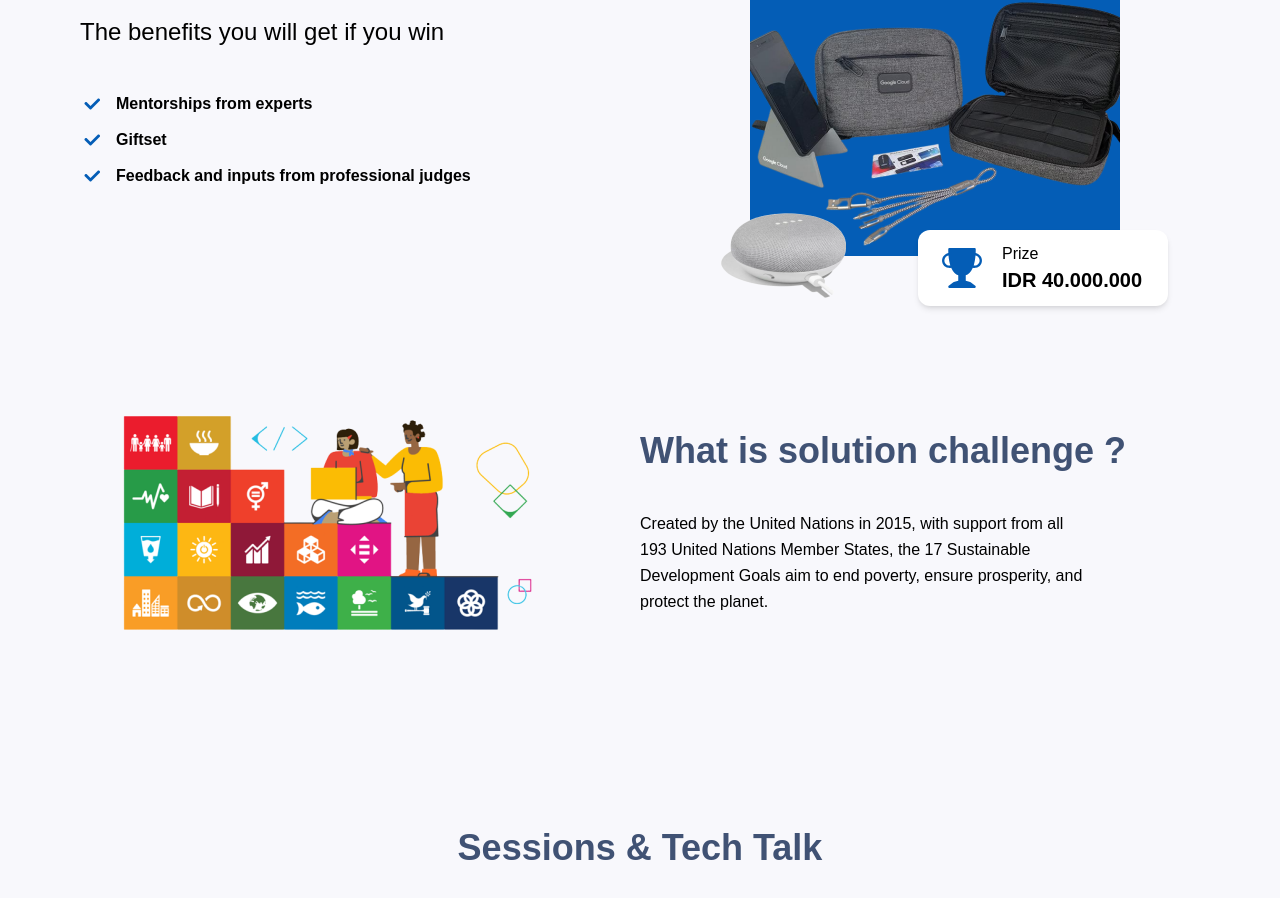
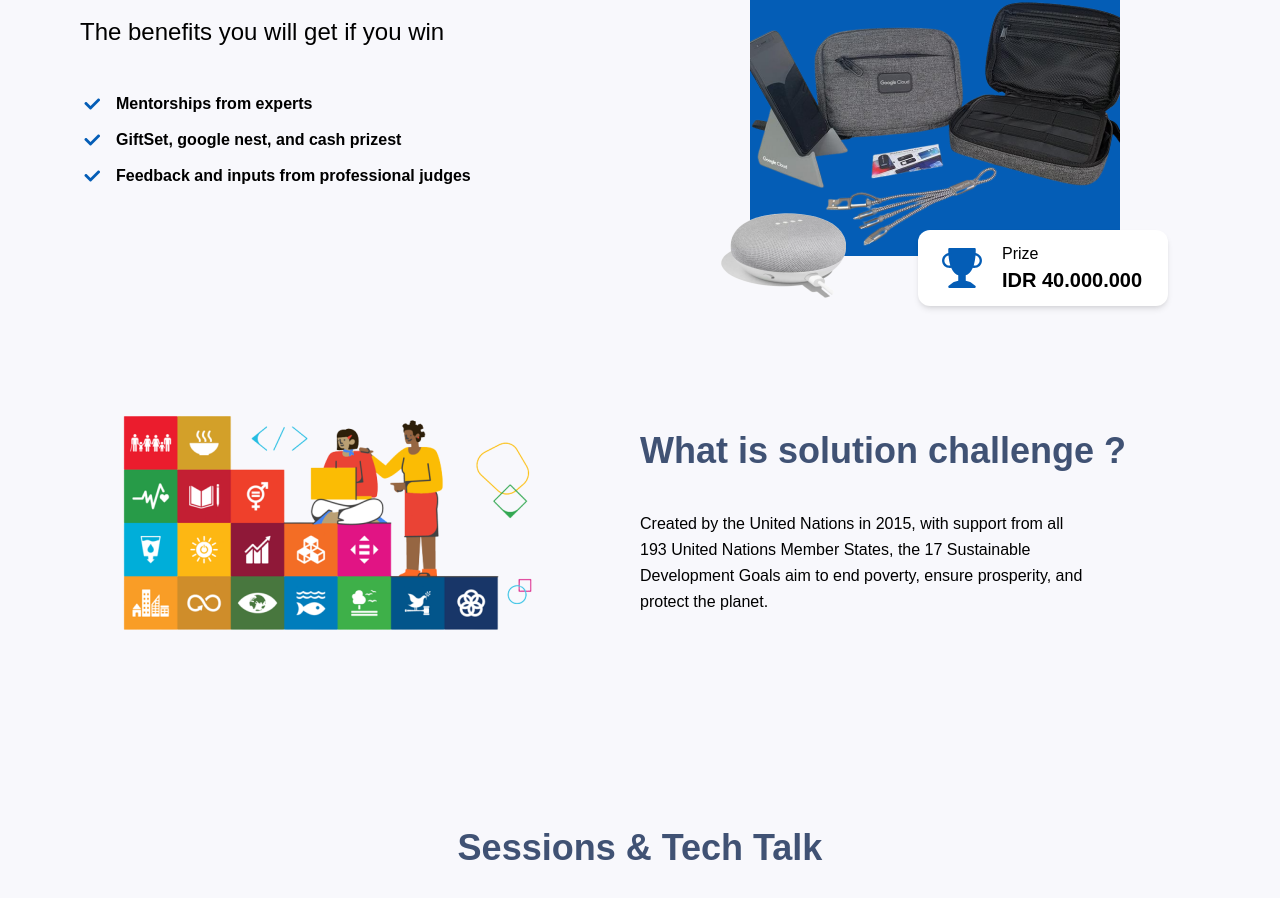
Before and after one commit to GDSC-Indonesia/hackathon-landing, a Next.js app: page / in a window 1280 px wide. Shown: the part 1755-2653 px from the top of the page. Built offline with nearby package versions, Linux system fonts and the light colour scheme; a web font is replaced by a local one.

Commit message:
update content

```diff
--- a/components/Section/PrizeSection.tsx
+++ b/components/Section/PrizeSection.tsx
@@ -7,7 +7,7 @@ import Champions from '../icons/Champions'
 
 const benefits = [
   'Mentorships from experts',
-  'Giftset',
+  'GiftSet, google nest, and cash prizest',
   'Feedback and inputs  from professional judges',
 ]
 
```
